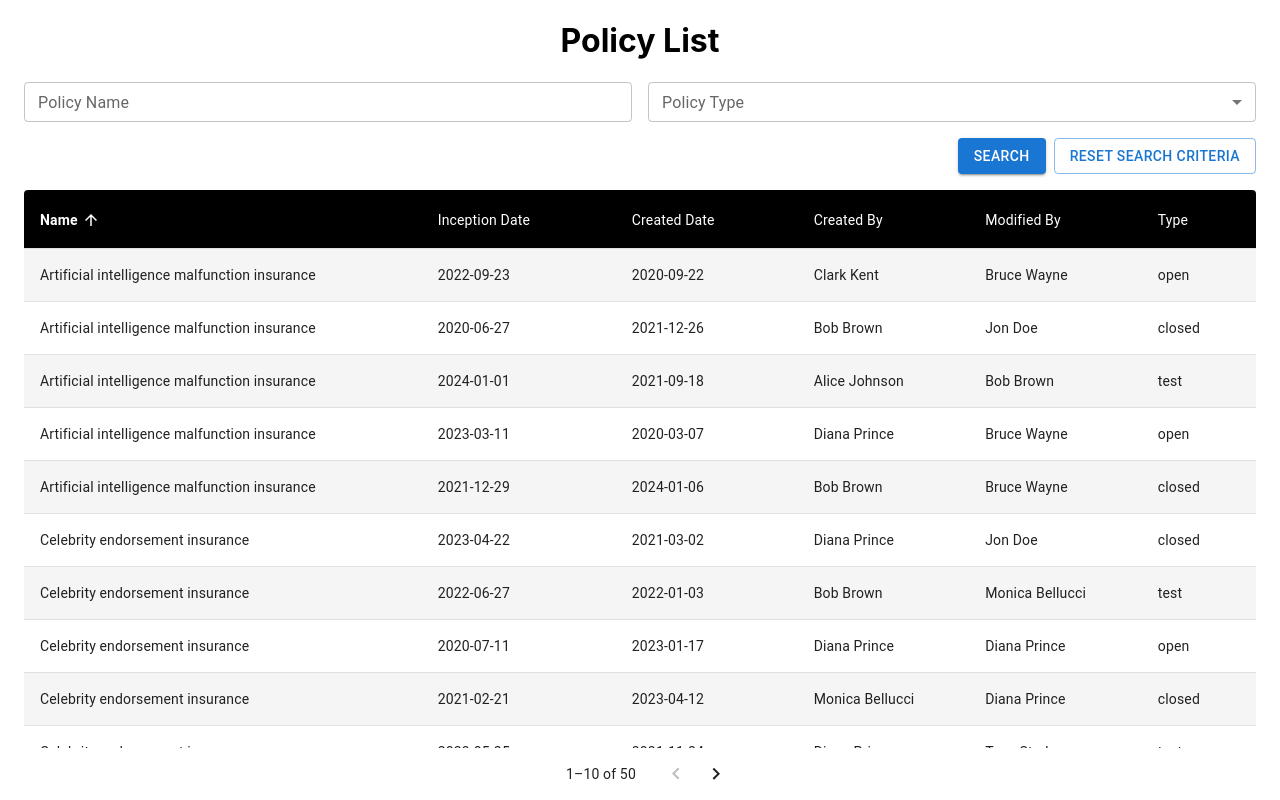
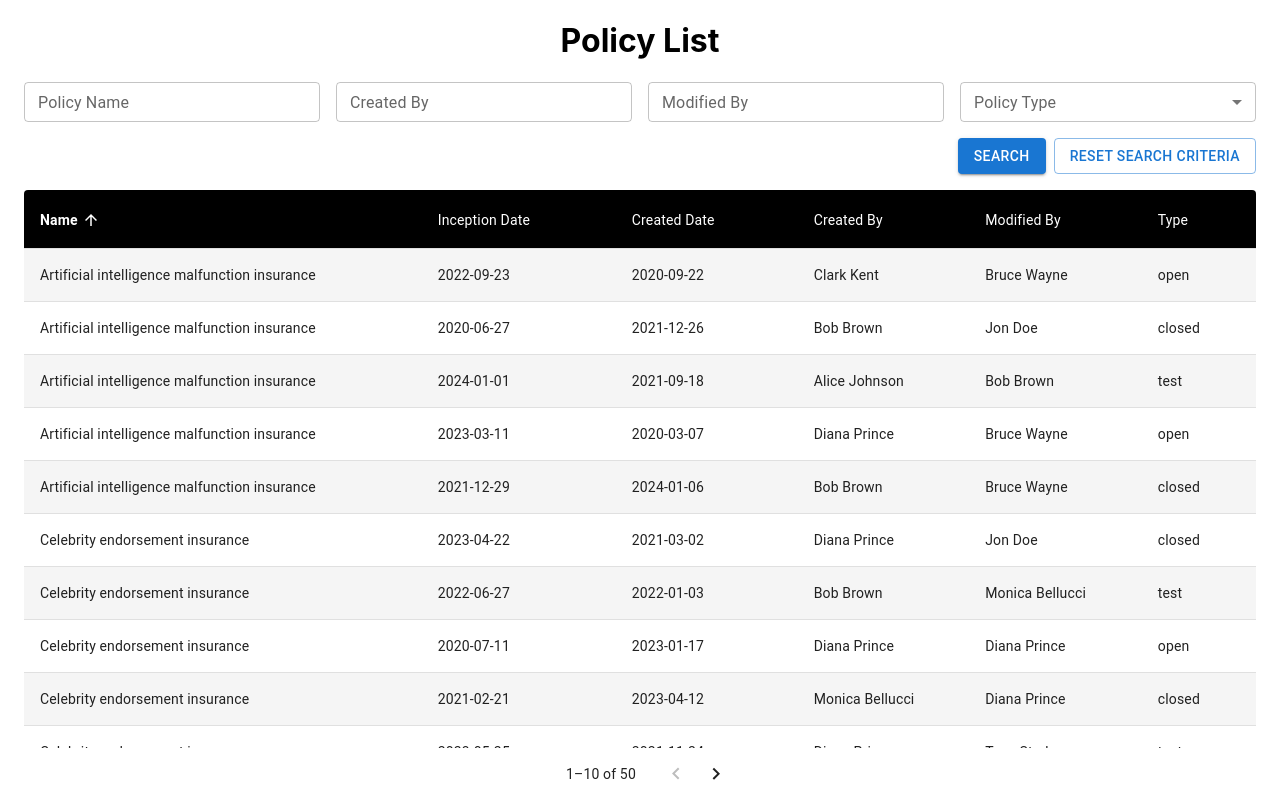
Before and after one commit to kalkusa/hx-miro-policies, a React (Create React App) app: page / in a window 1280 px wide. Built offline with nearby package versions, Linux system fonts and the light colour scheme.

Commit message:
Add more filters

```diff
--- a/src/Components/Filter.tsx
+++ b/src/Components/Filter.tsx
@@ -10,21 +10,30 @@ import {
 } from "@mui/material";
 
 interface FilterProps {
-  onSearch: (name: string, type: string) => void;
+  onSearch: (
+    name: string,
+    type: string,
+    createdBy: string,
+    modifiedBy: string
+  ) => void;
   onReset: () => void;
 }
 
 const Filter: React.FC<FilterProps> = ({ onSearch, onReset }) => {
   const [name, setName] = useState("");
   const [type, setType] = useState("");
+  const [createdBy, setCreatedBy] = useState("");
+  const [modifiedBy, setModifiedBy] = useState("");
 
   const handleSearch = () => {
-    onSearch(name, type);
+    onSearch(name, type, createdBy, modifiedBy);
   };
 
   const handleReset = () => {
     setName("");
     setType("");
+    setCreatedBy("");
+    setModifiedBy("");
     onReset();
   };
 
@@ -43,6 +52,22 @@ const Filter: React.FC<FilterProps> = ({ onSearch, onReset }) => {
           variant="outlined"
           value={name}
           onChange={(e) => setName(e.target.value)}
+          size="small"
+          sx={{ flex: 1 }}
+        />
+        <TextField
+          label="Created By"
+          variant="outlined"
+          value={createdBy}
+          onChange={(e) => setCreatedBy(e.target.value)}
+          size="small"
+          sx={{ flex: 1 }}
+        />
+        <TextField
+          label="Modified By"
+          variant="outlined"
+          value={modifiedBy}
+          onChange={(e) => setModifiedBy(e.target.value)}
           size="small"
           sx={{ flex: 1 }}
         />
--- a/src/Components/PolicyList.tsx
+++ b/src/Components/PolicyList.tsx
@@ -124,16 +124,25 @@ const PolicyList: React.FC = () => {
   const [orderBy, setOrderBy] = useState<keyof Policy>("name");
   const [searchName, setSearchName] = useState("");
   const [searchType, setSearchType] = useState("");
+  const [searchCreatedBy, setSearchCreatedBy] = useState("");
+  const [searchModifiedBy, setSearchModifiedBy] = useState("");
 
-  const handleSearch = useCallback((name: string, type: string) => {
-    setSearchName(name);
-    setSearchType(type);
-    setPage(0); // Reset to the first page
-  }, []);
+  const handleSearch = useCallback(
+    (name: string, type: string, createdBy: string, modifiedBy: string) => {
+      setSearchName(name);
+      setSearchType(type);
+      setSearchCreatedBy(createdBy);
+      setSearchModifiedBy(modifiedBy);
+      setPage(0); // Reset to the first page
+    },
+    []
+  );
 
   const handleReset = useCallback(() => {
     setSearchName("");
     setSearchType("");
+    setSearchCreatedBy("");
+    setSearchModifiedBy("");
     setPage(0); // Reset to the first page
   }, []);
 
@@ -153,7 +162,15 @@ const PolicyList: React.FC = () => {
   const filteredPolicies = policies.filter(
     (policy) =>
       policy.name.toLowerCase().includes(searchName.toLowerCase()) &&
-      (searchType ? policy.type === searchType : true)
+      (searchType ? policy.type === searchType : true) &&
+      (searchCreatedBy
+        ? policy.createdBy.toLowerCase().includes(searchCreatedBy.toLowerCase())
+        : true) &&
+      (searchModifiedBy
+        ? policy.modifiedBy
+            .toLowerCase()
+            .includes(searchModifiedBy.toLowerCase())
+        : true)
   );
 
   const sortedPolicies = [...filteredPolicies].sort((a, b) => {
```
